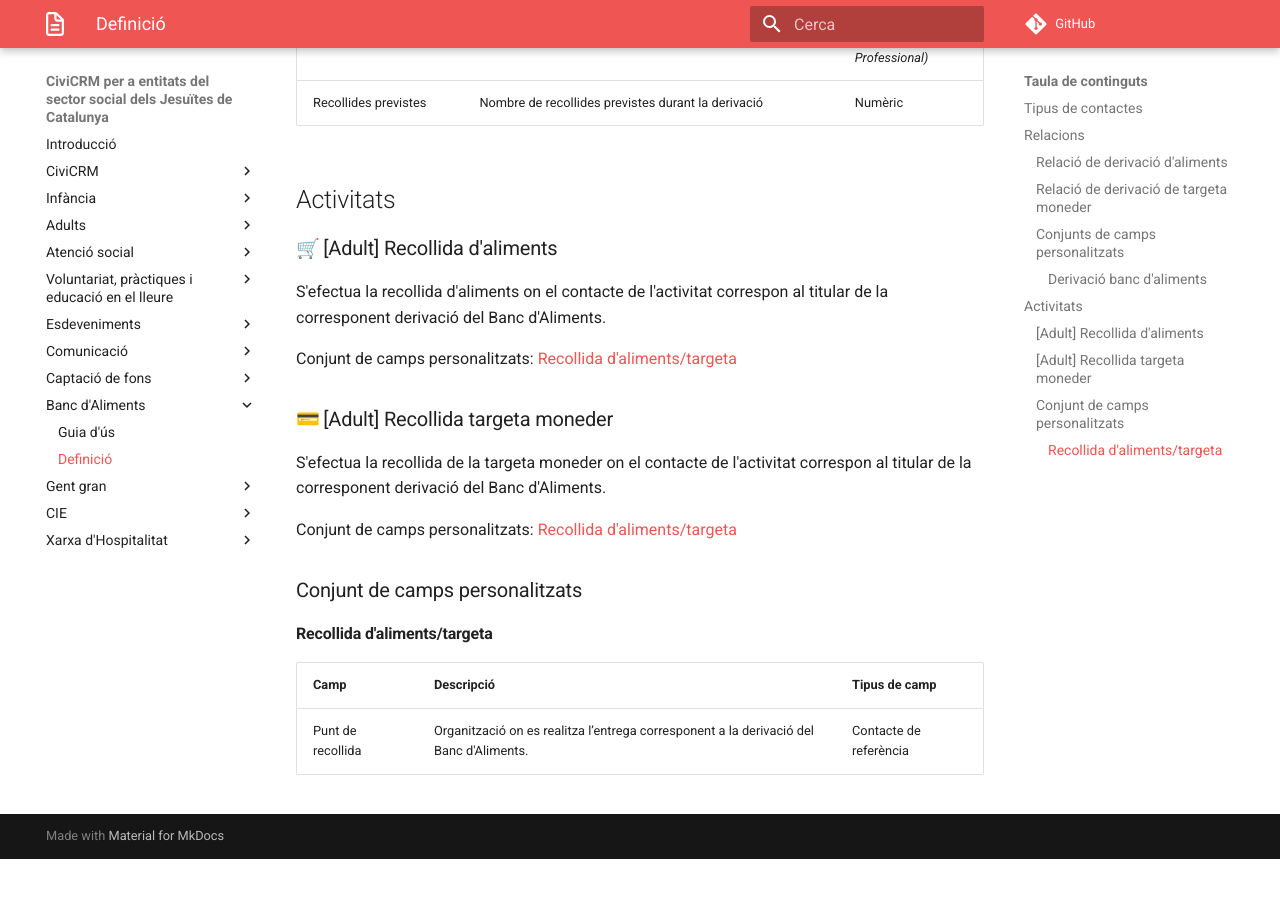
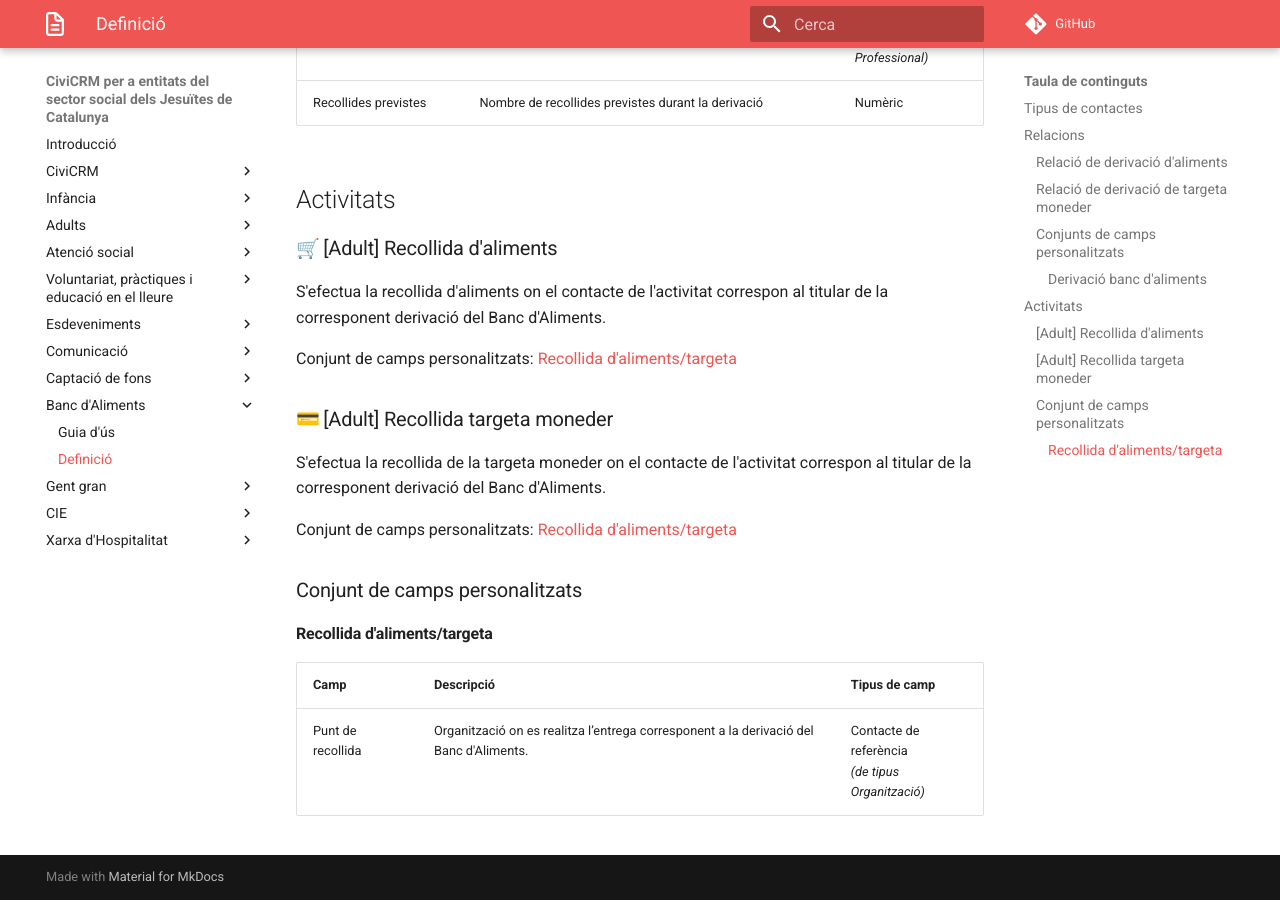
Before and after one commit to xavi-xaloc/civicrm-for-socialsj-doc, an MkDocs documentation site: the page built from docs/banc-aliments/definicio.md, in a window 1280 px wide and 900 px high, scrolled down 1403 px. Built offline with MkDocs 1.6.1 and Material for MkDocs 9.7.7, drawn with Linux system fonts in a browser that asks for light colours; emoji names are drawn with the system emoji font; comment, search, counter and statistics services are not loaded; before the commit the page ends 2262 px from its top, so only the background shows below that.

Commit message:
Documenta mòdul banc d'aliments

```diff
--- a/docs/banc-aliments/definicio.md
+++ b/docs/banc-aliments/definicio.md
@@ -59,4 +59,4 @@ Conjunt de camps personalitzats: [Recollida d'aliments/targeta](#recollida-dalim
 
 | Camp              | Descripció                | Tipus de camp          |
 |:------------------|:--------------------------|:-----------------------|
-| Punt de recollida | Organització on es realitza l’entrega corresponent a la derivació del Banc d'Aliments.  | Contacte de referència |
+| Punt de recollida | Organització on es realitza l’entrega corresponent a la derivació del Banc d'Aliments.  | Contacte de referència<br>*(de tipus Organització)* |
```
